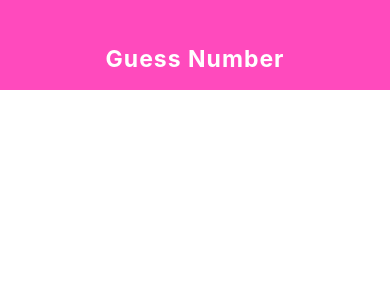
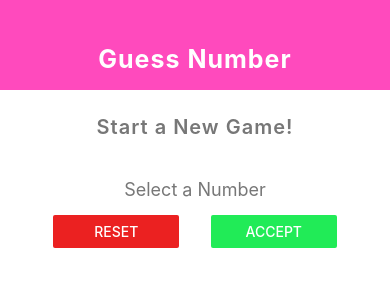
Before and after one commit to nkshn/Guess-Number-App, a React Native app: screen / in a window 390 px wide. Shown: the top 300 px of the page. Built offline with nearby package versions, Linux system fonts and the light colour scheme.

Commit message:
Created 'Start New Game' screen

```diff
--- a/App.js
+++ b/App.js
@@ -2,11 +2,13 @@ import React from 'react';
 import { StyleSheet, View } from 'react-native';
 
 import Header from './components/Header';
+import StartGameScreen from './screens/StartGameScreen';
 
 export default function App() {
   return (
     <View style={styles.screen}>
       <Header title="Guess number" />
+      <StartGameScreen />
     </View>
   );
 }
--- /dev/null
+++ b/components/Card.js
@@ -0,0 +1,18 @@
+import React from 'react';
+import { StyleSheet, View  } from 'react-native';
+
+const Card = props => {
+  return <View style={{...styles.card, ...props.style}}>{props.children}</View>;
+};
+
+const styles = StyleSheet.create({
+  card: {
+    borderRadius: 7,
+    elevation: 8,
+    paddingHorizontal: 5,
+    paddingVertical: 15,
+    backgroundColor: '#fff',
+  },
+});
+
+export default Card;
--- a/components/Header.js
+++ b/components/Header.js
@@ -3,14 +3,14 @@ import { StyleSheet, View, Text } from 'react-native';
 
 const Header =  props => {
   return (
-    <View style={styles.headerContainer}>
+    <View style={styles.header}>
       <Text style={styles.headerText}>{props.title}</Text>
     </View>
   );
 };
 
 const styles = StyleSheet.create({
-  headerContainer: {
+  header: {
     width: '100%',
     height: 90,
     padding: 15,
@@ -22,7 +22,7 @@ const styles = StyleSheet.create({
     // marginTop: 27,
     marginTop: '8%',
     color: '#fff',
-    fontSize: 23,
+    fontSize: 25,
     fontWeight: 'bold',
     textTransform: "capitalize",
     letterSpacing: 1,
--- /dev/null
+++ b/screens/StartGameScreen.js
@@ -0,0 +1,52 @@
+import React from 'react';
+import { StyleSheet, View, Text, Button } from 'react-native';
+
+import Card from '../components/Card'
+
+const StartGameScreen = props => {
+  return (
+    <View style={styles.screen}>
+      <Text style={styles.startNewGameText}>Start a New Game!</Text>
+      <Card style={styles.selectNumberCard}>
+        <Text style={styles.selectNumberText}>Select a Number</Text>
+        <View style={styles.selectNumberButtons}>
+          <View style={{width: '40%'}}><Button color='#eb2121' title="Reset" onPress={() => {alert("Pressed Button [Reset]")}} /></View>
+          <View style={{width: '40%'}}><Button color='#21eb57' title="Accept" onPress={() => {alert("Pressed Button [Accept]")}} /></View>
+        </View>
+      </Card>
+    </View>
+  );
+};
+
+const styles = StyleSheet.create({
+  screen: {
+    flex: 1,
+    backgroundColor: '#fff',
+  },
+  startNewGameText: {
+    fontSize: 20,
+    color: '#777',
+    fontWeight: '600',
+    textAlign: 'center',
+    marginVertical: 25,
+    letterSpacing: 1,
+  },
+  selectNumberCard: {
+    width: 325,
+    maxWidth: '90%',
+    alignSelf: 'center',
+  },
+  selectNumberText: {
+    fontSize: 18,
+    color: '#777',
+    fontWeight: '400',
+    textAlign: 'center',
+    marginBottom: 15,
+  },
+  selectNumberButtons: {
+    flexDirection: 'row',
+    justifyContent: 'space-around',
+  },
+});
+
+export default StartGameScreen;
```
